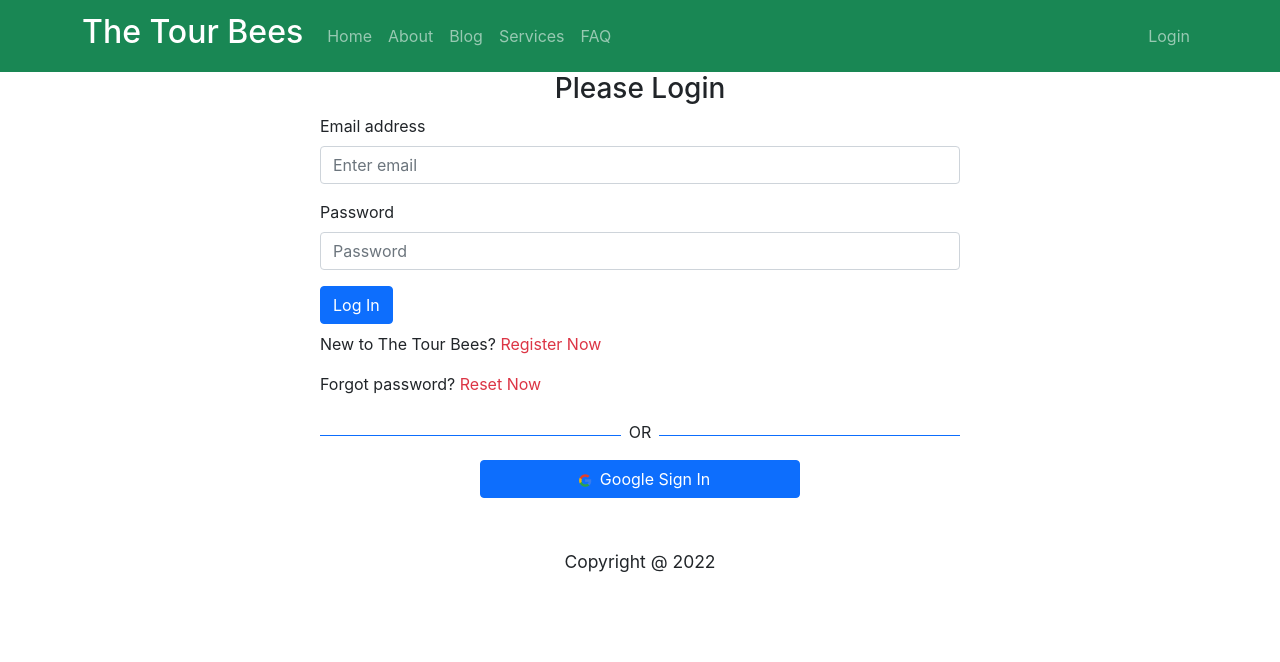
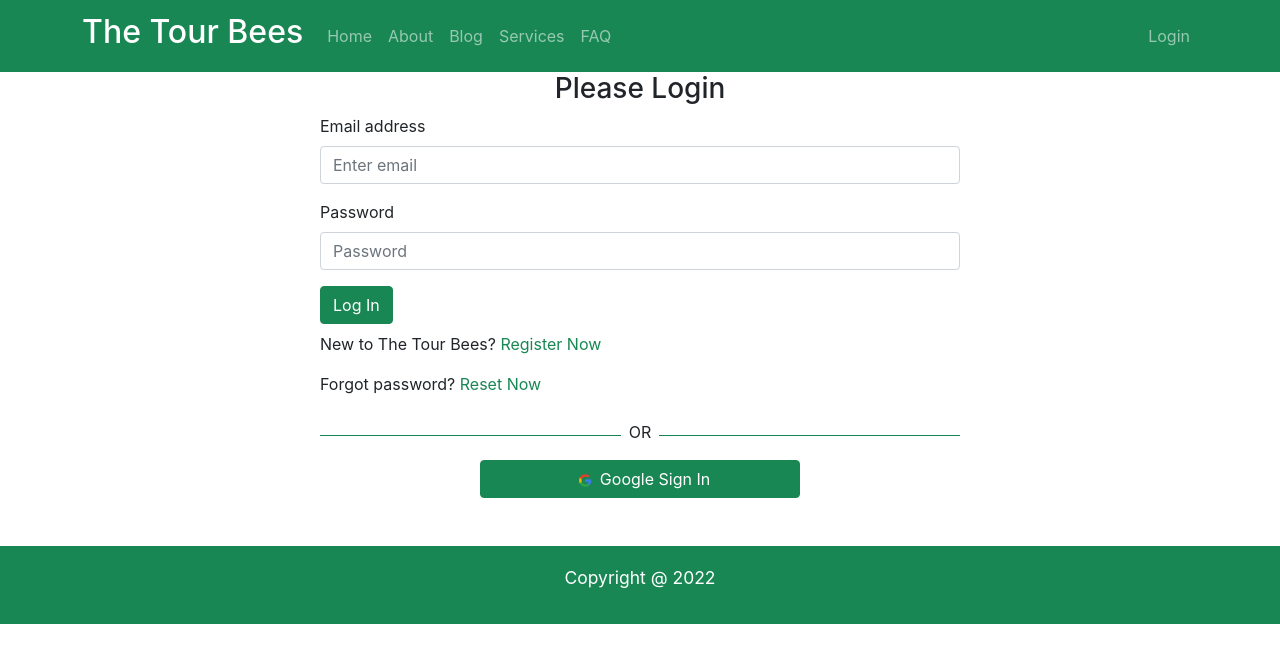
Before and after one commit to mdmehedihasan/the-tour-bees-site, a React (Create React App) app: page /login in a window 1280 px wide. Shown: the top 662 px of the page. Built offline with nearby package versions, Linux system fonts and the light colour scheme; no server answers.

Commit message:
checkout page updated

```diff
--- a/src/Pages/About/About.js
+++ b/src/Pages/About/About.js
@@ -6,14 +6,14 @@ const About = () => {
     return (
         <div className='main-div'>
             <div className='second-div d-flex align-items-center  mx-auto p-5 sm-p-0'>
-                <div className=' w-50 bg-secondary p-5'>
+                <div className=' w-50 bg-success bg-opacity-75  p-5'>
                     <img className='border rounded-circle ' src={bio} alt="" />
                     <h3 className='text-white'>Md Mehedi Hasan</h3>
                     <p className='text-white'>Hi! This is Mehedi. Currently I am pursuing my graduation form Bangladesh University in the Department of Computer Science and Engineering.Passion is developing website consistently.Trying to develop myself</p>
                     <small className='text-white'>BSc in Cse, BU</small>
                 </div>
                 <div className='w-50  p-5'>
-                    <h3>Goal To Achieve</h3>
+                    <h3 className='text-success'>Goal To Achieve</h3>
                     <p>Basically I am in this fielf from my interest. I fond of creating and doing something new. When I saw the videos of Jhankar Mahbub vai, then think about myself why I don't do that? It is very interesting and creative also. </p>
                     <p>I need to develop myself and want to be the best developer.I know technology is changing day by day and I am also ready to take any challenge. I want to be full stack developer and become an technology expert. </p>
                 </div>
--- a/src/Pages/Home/Home/FAQ/Faq.js
+++ b/src/Pages/Home/Home/FAQ/Faq.js
@@ -4,11 +4,11 @@ import { Accordion } from 'react-bootstrap';
 const Faq = () => {
     return (
         <div>
-            <h2 className="heading-title my-5" id='services'>Frequently Asked Question </h2>
-            <div className='bg-secondary w-100 mb-3' style={{ height: '1px' }}></div>
+            <h2 className="heading-title my-5 text-success" id='services'>Frequently Asked Question </h2>
+            <div className='bg-success w-100 mb-3' style={{ height: '1px' }}></div>
             <Accordion defaultActiveKey="0">
                 <Accordion.Item eventKey="0">
-                    <Accordion.Header className='text-start '>The Tour Concept of Bangladesh?</Accordion.Header>
+                    <Accordion.Header className='text-start text-success'>The Tour Concept of Bangladesh?</Accordion.Header>
                     <Accordion.Body className='text-start'>
                         Bangladesh is one of the few countries in South Asia, which remains to be explored. Bangladesh has a delicate and distinctive attraction of its own to offer and it is definitely not a tourist haunt like Nepal or India. Bangladesh is like a painter's dream come true with a rich tapestry of colors and texture. The traditional emphasis of the tourist trade has always been on the material facilities offered by a country rather than on its actual charms. This may be a reason why Bangladesh has seldom been highlighted in the World's tourist maps.
                     </Accordion.Body>
--- a/src/Pages/Home/Home/Service/Service.js
+++ b/src/Pages/Home/Home/Service/Service.js
@@ -14,7 +14,7 @@ const Service = ({ service }) => {
             <h2>{name}</h2>
             <p>{description}</p>
             <p>Price: {price} Taka</p>
-            <button className='btn btn-primary' onClick={() => navigateToServiceDetail(id)}>Book Now</button>
+            <button className='btn btn-success' onClick={() => navigateToServiceDetail(id)}>Book Now</button>
         </div>
     );
 };
--- a/src/Pages/Home/Home/Services/Services.js
+++ b/src/Pages/Home/Home/Services/Services.js
@@ -15,8 +15,8 @@ const Services = () => {
 
     return (
         <div>
-            <h2 className="heading-title my-5" id='services'>Our Service</h2>
-            <div className='bg-secondary w-100' style={{ height: '1px' }}></div>
+            <h2 className="heading-title my-5 text-success" id='services'>Our Service</h2>
+            <div className='bg-success w-100' style={{ height: '1px' }}></div>
             <div className="services-container">
                 {
                     services.map(service => <Service
--- a/src/Pages/Login/Login/Login.js
+++ b/src/Pages/Login/Login/Login.js
@@ -79,15 +79,15 @@ const Login = () => {
                     <Form.Control ref={passwordRef} type="password" placeholder="Password" required />
                 </Form.Group>
 
-                <Button variant="primary" type="submit">
+                <Button variant="success" type="submit">
                     Log In
                 </Button>
             </Form>
             {errorOccur}
 
-            <p className='text-start mt-2'>New to The Tour Bees? <span className='text-danger' onClick={navigateRegister} role="button" tabindex="0">Register Now</span> </p>
+            <p className='text-start mt-2'>New to The Tour Bees? <span className='text-success' onClick={navigateRegister} role="button" tabindex="0">Register Now</span> </p>
 
-            <p className='text-start mt-2'>Forgot password? <span className='text-danger' onClick={resetPassword} role="button" tabindex="0">Reset Now</span> </p>
+            <p className='text-start mt-2'>Forgot password? <span className='text-success' onClick={resetPassword} role="button" tabindex="0">Reset Now</span> </p>
 
             <SocialLogin></SocialLogin>
             <ToastContainer />
--- a/src/Pages/Login/Register/Register.js
+++ b/src/Pages/Login/Register/Register.js
@@ -57,11 +57,11 @@ const Register = () => {
                         <Form.Control type="password" name="password" placeholder="Password" required />
                     </Form.Group>
 
-                    <Button variant="primary" type="submit">
+                    <Button variant="success" type="submit">
                         Register
                     </Button>
                 </Form>
-                <p className='text-start mt-2'>Already have an account? <span className='text-danger' onClick={navigateLogin} role="button" tabindex="0">Login Now</span> </p>
+                <p className='text-start mt-2'>Already have an account? <span className='text-success' onClick={navigateLogin} role="button" tabindex="0">Login Now</span> </p>
             </div>
             <div className='w-50 mx-auto'>
                 <SocialLogin></SocialLogin>
--- a/src/Pages/Login/SocialLogin/SocialLogin.js
+++ b/src/Pages/Login/SocialLogin/SocialLogin.js
@@ -28,9 +28,9 @@ const SocialLogin = () => {
 
         <div>
             <div className='d-flex align-items-center'>
-                <div className='bg-primary w-50' style={{ height: '1px' }}></div>
+                <div className='bg-success w-50' style={{ height: '1px' }}></div>
                 <p className='mt-2 px-2'>OR</p>
-                <div className='bg-primary w-50' style={{ height: '1px' }}></div>
+                <div className='bg-success w-50' style={{ height: '1px' }}></div>
                 <div />
             </div>
 
@@ -38,7 +38,7 @@ const SocialLogin = () => {
                 {errorOccur}
                 <button
                     onClick={() => signInWithGoogle()}
-                    className='btn btn-primary w-50 '>
+                    className='btn btn-success w-50 '>
                     <img style={{ width: '30px' }} src={google} alt="" />
                     <span>Google Sign In </span>
                 </button>
--- a/src/Pages/ServiceDetail/ServiceDetail.js
+++ b/src/Pages/ServiceDetail/ServiceDetail.js
@@ -8,7 +8,7 @@ const ServiceDetail = () => {
             <h3>Welcome to details:{serviceId}</h3>
             <div>
                 <Link to="/checkout">
-                    <button className='btn btn-primary'>Checkout</button>
+                    <button className='btn btn-success'>Checkout</button>
                 </Link>
             </div>
 
--- a/src/Shared/Footer/Footer.js
+++ b/src/Shared/Footer/Footer.js
@@ -4,7 +4,7 @@ const Footer = () => {
     return (
         <div>
 
-            <footer className='mt-5'>
+            <footer className='mt-5 py-3 bg-success text-white'>
                 <p className='fs-5'><small>Copyright @ {new Date().getFullYear()}</small></p> {/* Outputs 2020 */}
             </footer>
         </div>
--- a/src/Shared/NotFound/NotFound.js
+++ b/src/Shared/NotFound/NotFound.js
@@ -6,8 +6,8 @@ const NotFound = () => {
         <div>
             <div><img src={notfound} alt="" /></div>
             <div>
-                <h3>The Page Your Are Looking Invalid</h3>
-                <p>Lorem ipsum dolor sit amet consectetur adipisicing elit. Voluptates dolore ab molestias reprehenderit incidunt dignissimos error atque cumque dolores eveniet aut mollitia animi quisquam, nam voluptatem minus sint exercitationem similique.</p>
+                <h3 className='text-success'>The Page Your Are Looking Invalid</h3>
+                <p>The page you are looging is not valid.Please check your link again and enter the link. If you want to contact with us please go to our website and submit a contact form. We are waiting to hear you. Thank you.</p>
             </div>
         </div>
     );
```
Also changed, not shown: src/Pages/Checkout/Checkout/Checkout.js (+23 -2 lines).
